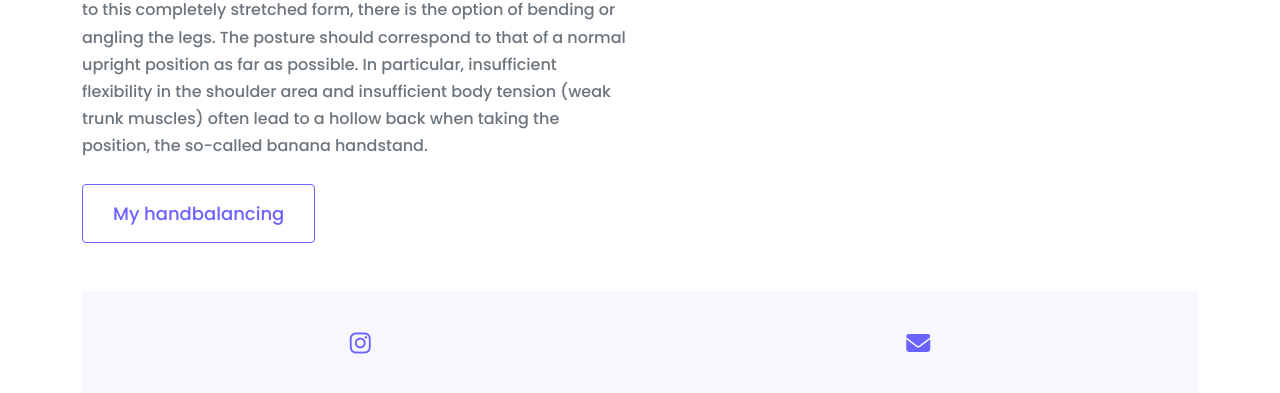
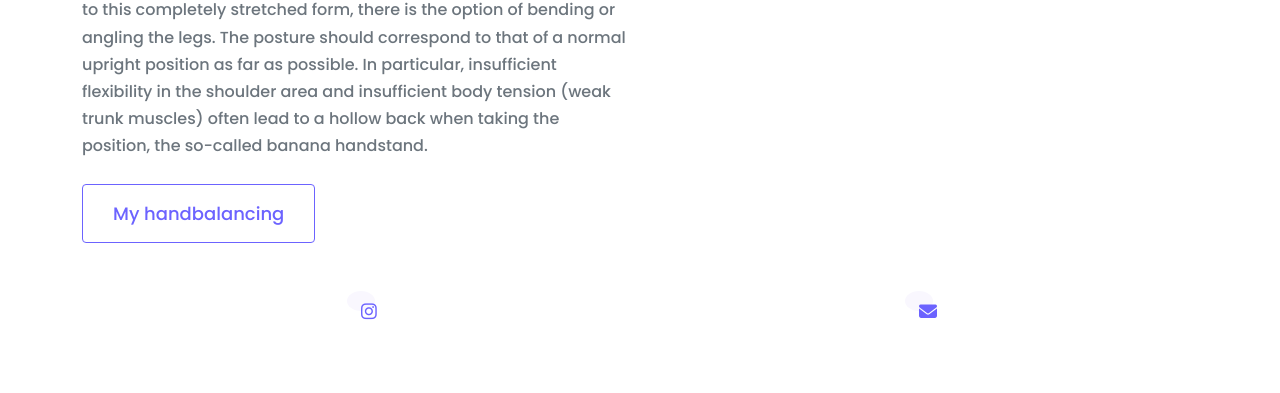
Before and after one commit to tabeahanna/portfolioproject, a plain HTML site: page index.html in a window 1280 px wide. Shown: the part 2030-2423 px from the top of the page. After the commit the page ends 2355 px from the top, so only its background shows below. Drawn offline with nearby package versions, Linux system fonts and the light colour scheme; a web font is replaced by a local one.

Commit message:
footer change

```diff
--- a/styles.css
+++ b/styles.css
@@ -52,17 +52,20 @@ nav a:hover {
 footer a {
   color: var(--heading-color);
   text-decoration: none;
+  margin: 0 20px;
+  padding: 10px 14px;
+  border-radius: 50%;
+  width: 18px;
+  height: 18px;
+  background-color: var(--secondary-color);
 }
 footer a:hover {
   color: #272142;
 }
 footer i {
-  font-size: 24px;
+  font-size: 18px;
 }
-footer {
-  background: var(--secondary-color);
-  padding: 40px 0;
-}
+
 .content-container {
   padding: 15px 20px;
 }
```
